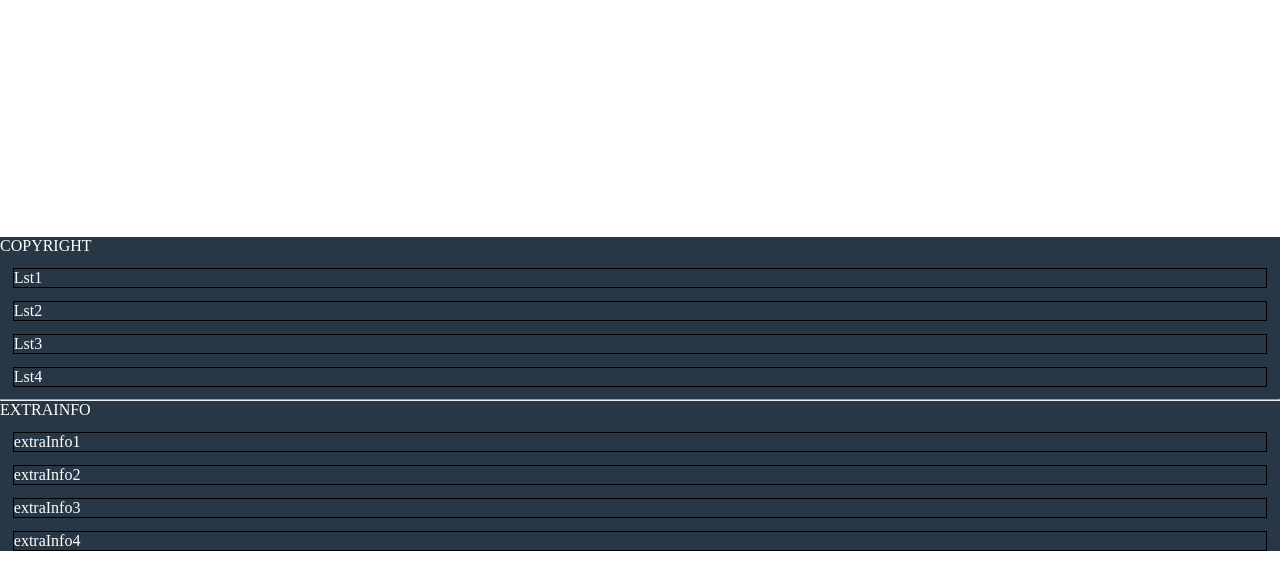
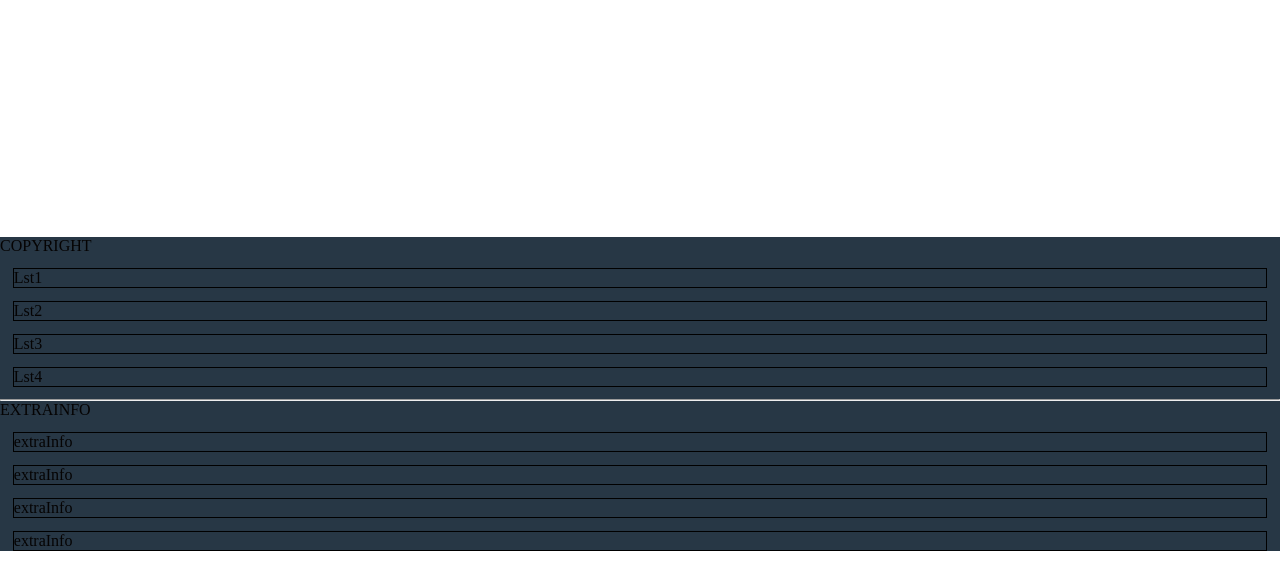
Before and after one commit to JngMkk/MLP_4_Project, a Django app: template project/project/templates/index.html in a window 1280 px wide. Shown: the part 1418-1981 px from the top of the page. Run offline with Django 4.2, Linux system fonts and the light colour scheme; the template is opened without the code that fills it, so the values that code supplies are empty.

Commit message:
second_index

```diff
--- a/project/project/templates/index.html
+++ b/project/project/templates/index.html
@@ -68,7 +68,7 @@
 
 
         #footer {
-            color: white;
+            color: rgb(5, 3, 3);
             bottom: 0%;
             background-color: rgb(39, 55, 69);
         }
@@ -150,10 +150,10 @@
         <div id="extraInfoSection">
             <span>EXTRAINFO</span>
             <ul id="extraLst">
-                <li>extraInfo1</li>
-                <li>extraInfo2</li>
-                <li>extraInfo3</li>
-                <li>extraInfo4</li>
+                <li>extraInfo</li>
+                <li>extraInfo</li>
+                <li>extraInfo</li>
+                <li>extraInfo</li>
             </ul>
         </div>
     </div>
```
Also changed, not shown: 1 other file.
